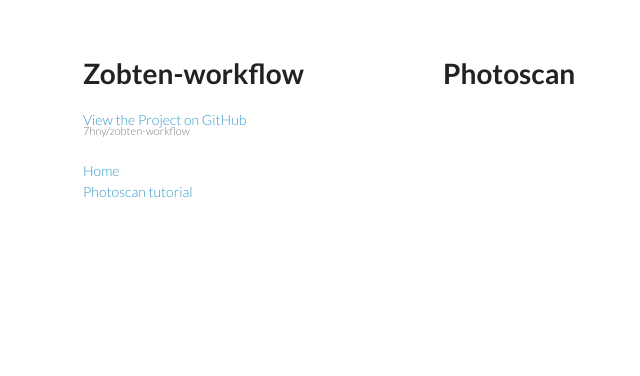
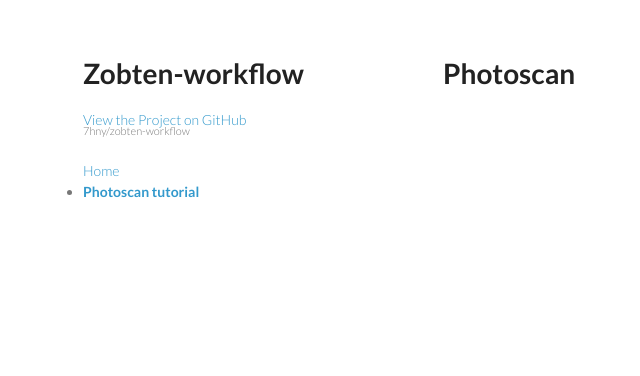
Before and after one commit to 7hny/zobten-workflow, a Jekyll site: the page built from tutorials/photoscan/index.html, in a window 1280 px wide. Shown: the top 376 px of the page, without its empty margins (127-767 px from the left). Built offline with Jekyll 4.4.1, drawn with Linux system fonts in a browser that asks for light colours; Markdown is read by kramdown in place of the engine named in the settings.

Commit message:
Layout fix

```diff
--- a/_includes/header.html
+++ b/_includes/header.html
@@ -7,7 +7,7 @@
 
     <ul class="list-unstyled">
         <li class="{% if page.url == '/' %}active{% endif %}"><a href="{{site.baseurl}}/">Home</a></li>
-        <li class="{% if page.url == '/tutorials/photoscan' %}active{% endif %}"><a href="{{site.baseurl}}/tutorials/photoscan">Photoscan tutorial</a></li>
+        <li class="{% if page.url == '/tutorials/photoscan/' %}active{% endif %}"><a href="{{site.baseurl}}/tutorials/photoscan">Photoscan tutorial</a></li>
     </ul>
 
 </header>
```
